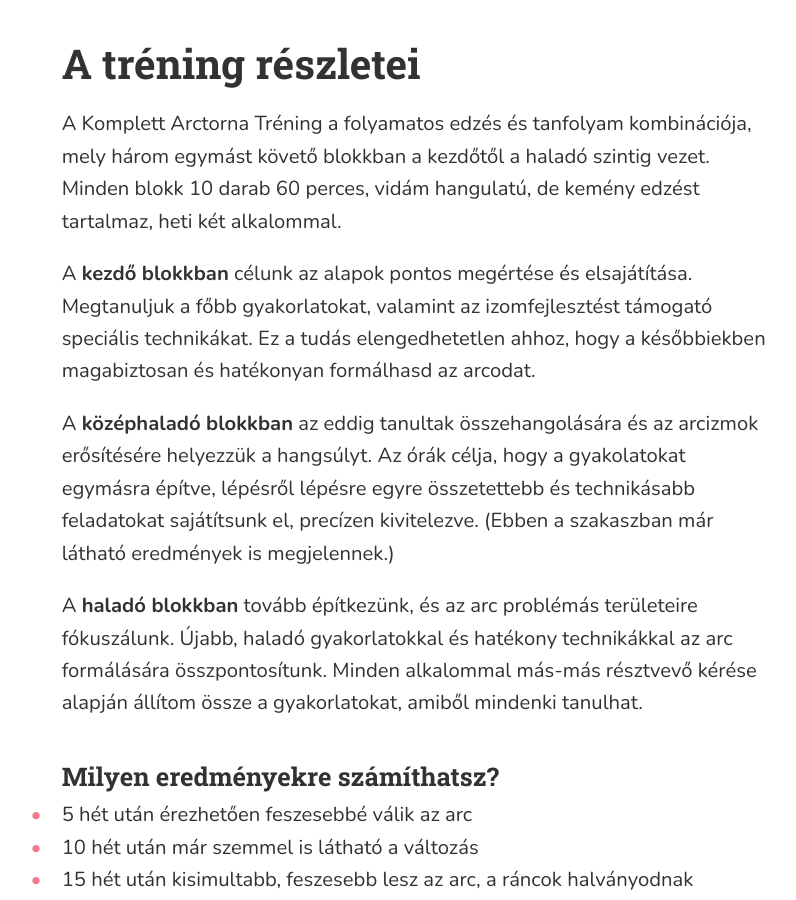
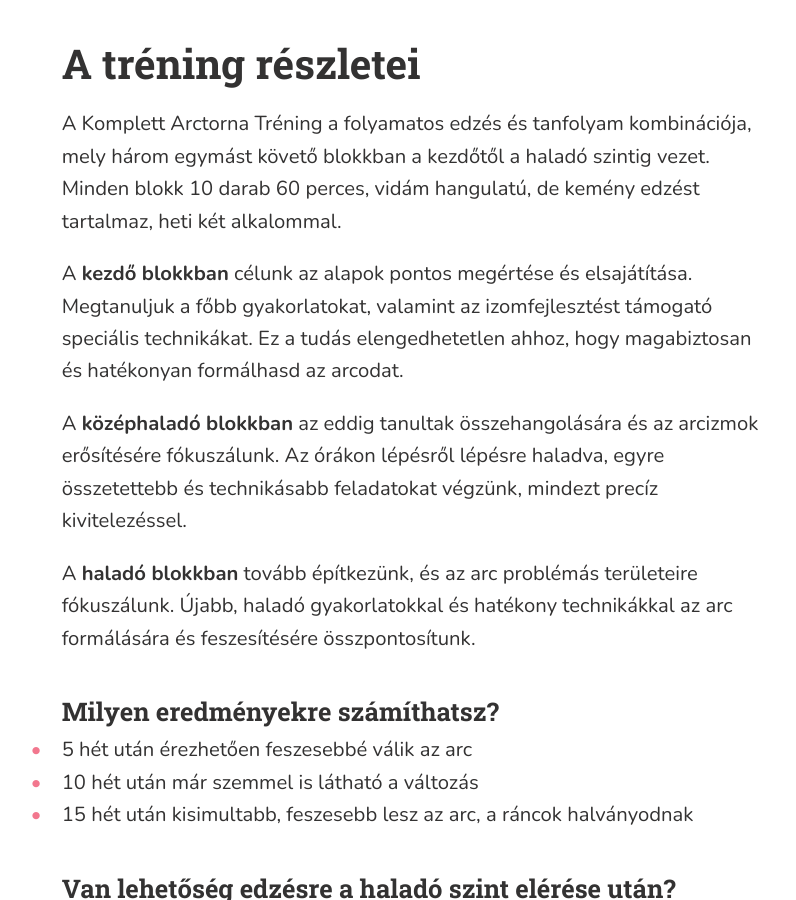
Before and after one commit to monikamudra/arctorna, a Jekyll site: the page built from trening.md, in a window 1280 px wide and 900 px high, scrolled down 604 px. Shown: the whole window, without its empty margins (224-1020 px from the left). Built offline with Jekyll 4.4.1, drawn with Linux system fonts in a browser that asks for light colours.

Commit message:
Update training

```diff
--- a/_includes/training-details.md
+++ b/_includes/training-details.md
@@ -2,11 +2,11 @@
 három egymást követő blokkban a kezdőtől a haladó szintig vezet. Minden blokk 10 darab 60 perces, vidám hangulatú, de kemény edzést tartalmaz, heti két
 alkalommal.
 
-A **kezdő blokkban** célunk az alapok pontos megértése és elsajátítása. Megtanuljuk a főbb gyakorlatokat, valamint az izomfejlesztést támogató speciális technikákat. Ez a tudás elengedhetetlen ahhoz, hogy a későbbiekben magabiztosan és hatékonyan formálhasd az arcodat.
+A **kezdő blokkban** célunk az alapok pontos megértése és elsajátítása. Megtanuljuk a főbb gyakorlatokat, valamint az izomfejlesztést támogató speciális technikákat. Ez a tudás elengedhetetlen ahhoz, hogy magabiztosan és hatékonyan formálhasd az arcodat.
 
-A **középhaladó blokkban** az eddig tanultak összehangolására és az arcizmok erősítésére helyezzük a hangsúlyt. Az órák célja, hogy a gyakolatokat egymásra építve, lépésről lépésre egyre összetettebb és technikásabb feladatokat sajátítsunk el, precízen kivitelezve. (Ebben a szakaszban már látható eredmények is megjelennek.)
+A **középhaladó blokkban** az eddig tanultak összehangolására és az arcizmok erősítésére fókuszálunk. Az órákon lépésről lépésre haladva, egyre összetettebb és technikásabb feladatokat végzünk, mindezt precíz kivitelezéssel.
 
-A **haladó blokkban** tovább építkezünk, és az arc problémás területeire fókuszálunk. Újabb, haladó gyakorlatokkal és hatékony technikákkal az arc formálására összpontosítunk. Minden alkalommal más-más résztvevő kérése alapján állítom össze a gyakorlatokat, amiből mindenki tanulhat.
+A **haladó blokkban** tovább építkezünk, és az arc problémás területeire fókuszálunk. Újabb, haladó gyakorlatokkal és hatékony technikákkal az arc formálására és feszesítésére összpontosítunk.
 
 ### Milyen eredményekre számíthatsz?
 
```
